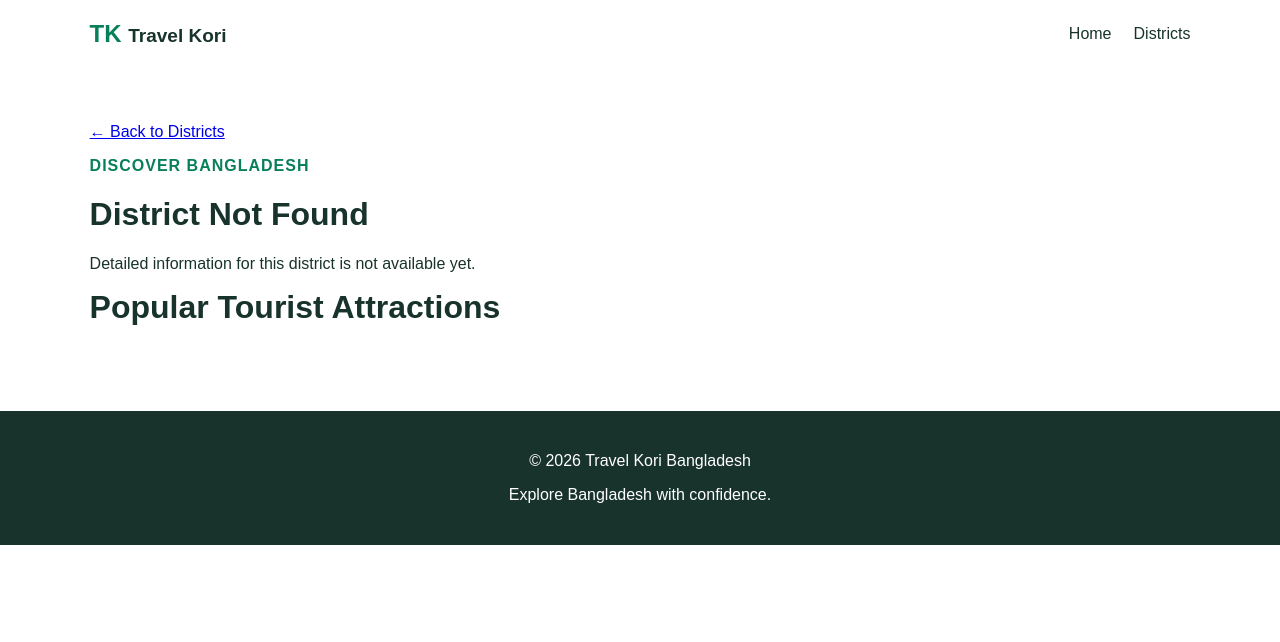
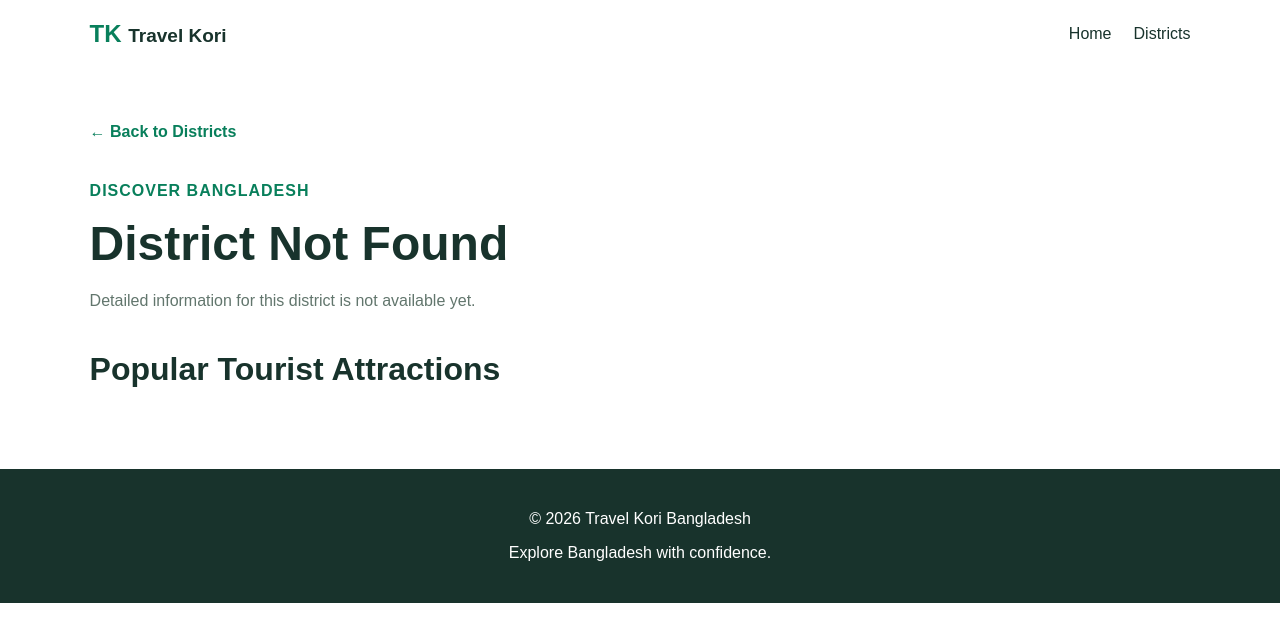
Before and after one commit to stephensikder/Travel-Kori-Bangladesh, a plain HTML site: page frontend/district-details.html in a window 1280 px wide. Drawn offline with Linux system fonts and the light colour scheme.

Commit message:
Improve district details page styling

```diff
--- a/frontend/style.css
+++ b/frontend/style.css
@@ -257,3 +257,33 @@ footer {
         grid-template-columns: repeat(2, minmax(0, 1fr));
     }
 }
+
+
+/* District Details Page */
+.section > a {
+    display: inline-block;
+    margin-bottom: 25px;
+    color: #087f5b;
+    text-decoration: none;
+    font-weight: bold;
+}
+
+.section > a:hover {
+    text-decoration: underline;
+}
+
+#districtName {
+    font-size: clamp(32px, 5vw, 48px);
+    margin: 15px 0;
+}
+
+#districtDescription {
+    max-width: 750px;
+    color: #62766d;
+    line-height: 1.8;
+    margin-bottom: 35px;
+}
+
+#attractionGrid {
+    margin-top: 25px;
+}
```
